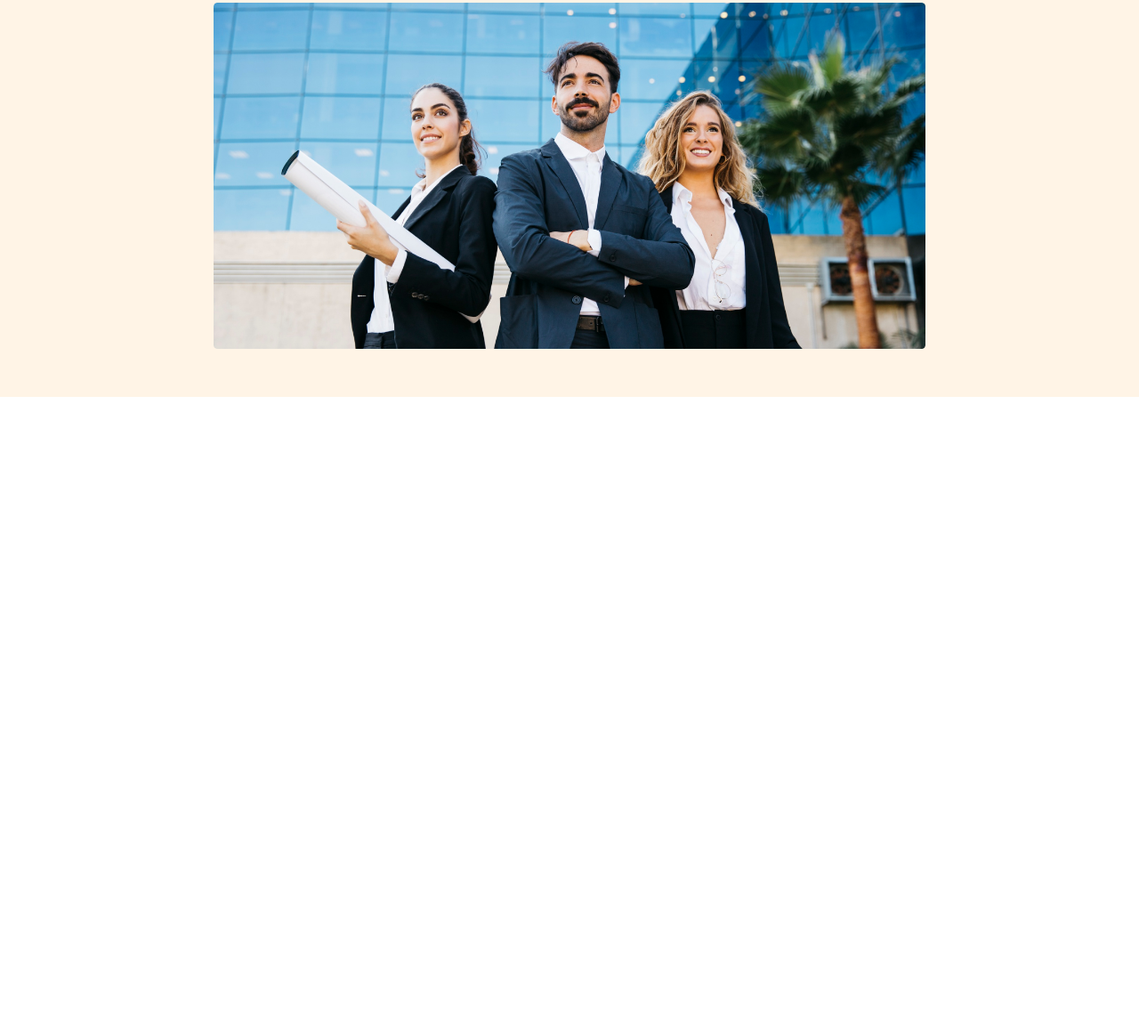
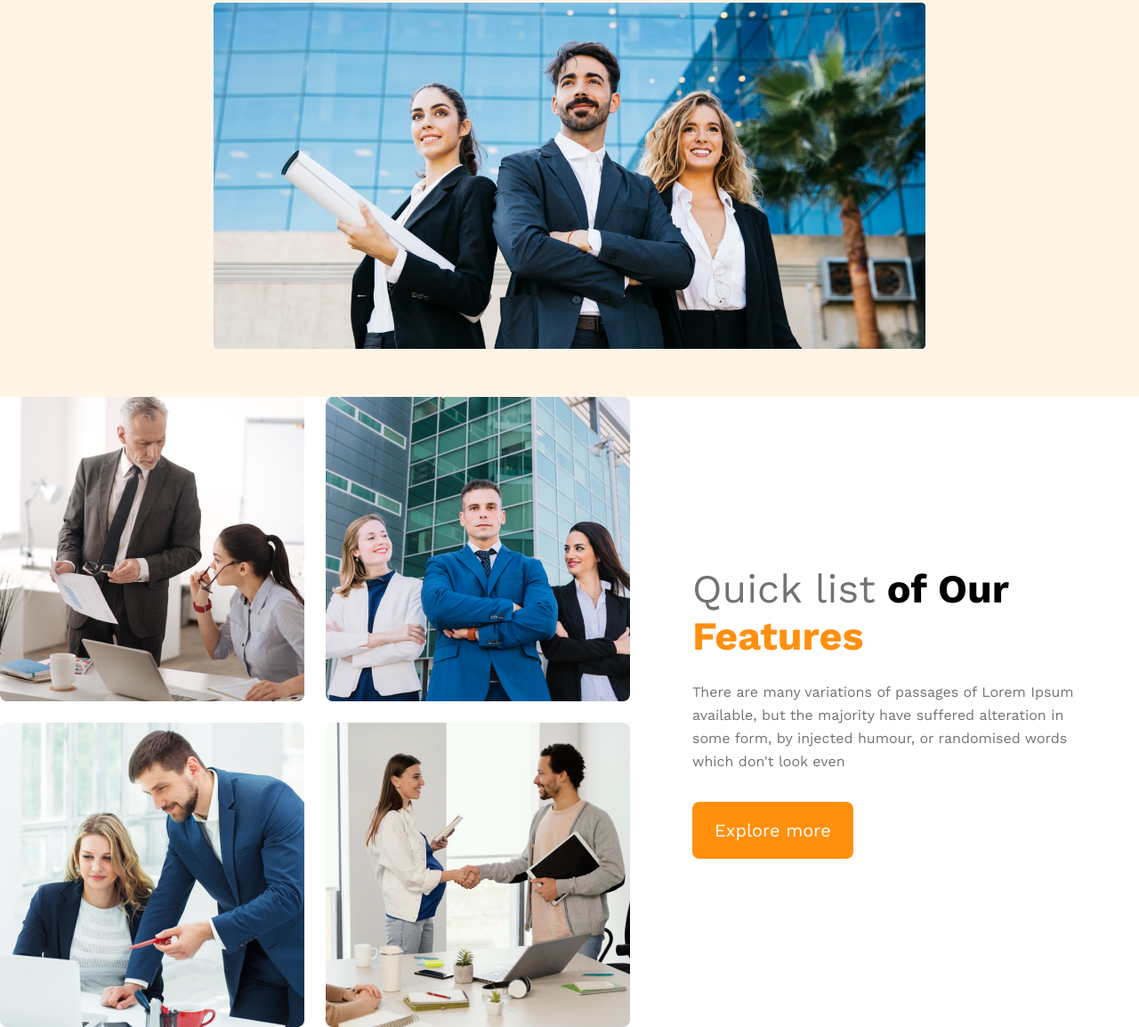
Before and after one commit to TalhaTamim67/architect, a plain HTML site: page index.html in a window 1280 px wide. Shown: the part 734-1888 px from the top of the page at 89% size. Before the commit the page ends 1180 px from the top, so only its background shows below. Drawn offline with nearby package versions, Linux system fonts and the light colour scheme.

Commit message:
feature content added

```diff
--- a/index.html
+++ b/index.html
@@ -43,6 +43,38 @@
 
 <main>
 
+    <!-- team section  -->
+
+    <section class="team">
+        <div class="team-container">
+
+            <div class="team-img">
+                <img src="images/team1.png" alt="">
+                <img src="images/team2.png" alt="">
+                <img src="images/team3.png" alt="">
+                <img src="images/team4.png" alt="">
+            </div>
+
+
+            <div class="team-content">
+
+                <h3 class="team-title"> <span class="quick-list">Quick list</span> <span>of Our</span> <span class="features">Features</span></h3>
+                <p class="team-description">
+                    There are many variations of passages of Lorem Ipsum available, but the majority have suffered alteration in some form, by injected humour, or randomised words which don't look even
+                </p>
+
+                <button class="btn-primary">Explore more</button>
+
+            </div>
+
+
+
+
+
+
+
+        </div>
+    </section>
 </main>
 
 <footer>
--- a/styles/architect.css
+++ b/styles/architect.css
@@ -98,6 +98,59 @@
      }
 
 
+     main {
+        max-width: 1440px;
+        margin: 0 auto;
+     }
+
+
+     /* section team container  */
+
+
+
+     .team-container {
+        display: flex;
+        align-items: center;
+     }
+
+
+     .team-img {
+        display: grid;
+        grid-template-columns: repeat(2, 1fr);
+        gap: 1.5rem;
+     }
+
+
+     .team-content {
+        padding-left: 70px;
+        padding-right: 70px;
+     }
+
+     .team-title {
+        padding-bottom: 24px;
+        font-size: 2.8rem;
+     }
+
+     .team-description {
+        padding-bottom: 32px;
+        color: var(--dark-03, #727272);
+
+         font-weight: 400;
+        line-height: 26px; /* 162.5% */
+
+
+     }
+
+
+     .team-title .quick-list {
+        color: #727272;
+        font-weight: 500;
+     }
+
+     .team-title .features {
+        color:#FF900E ;
+        font-weight: 700;
+     }
 
      /* responsive style   */
 
```
